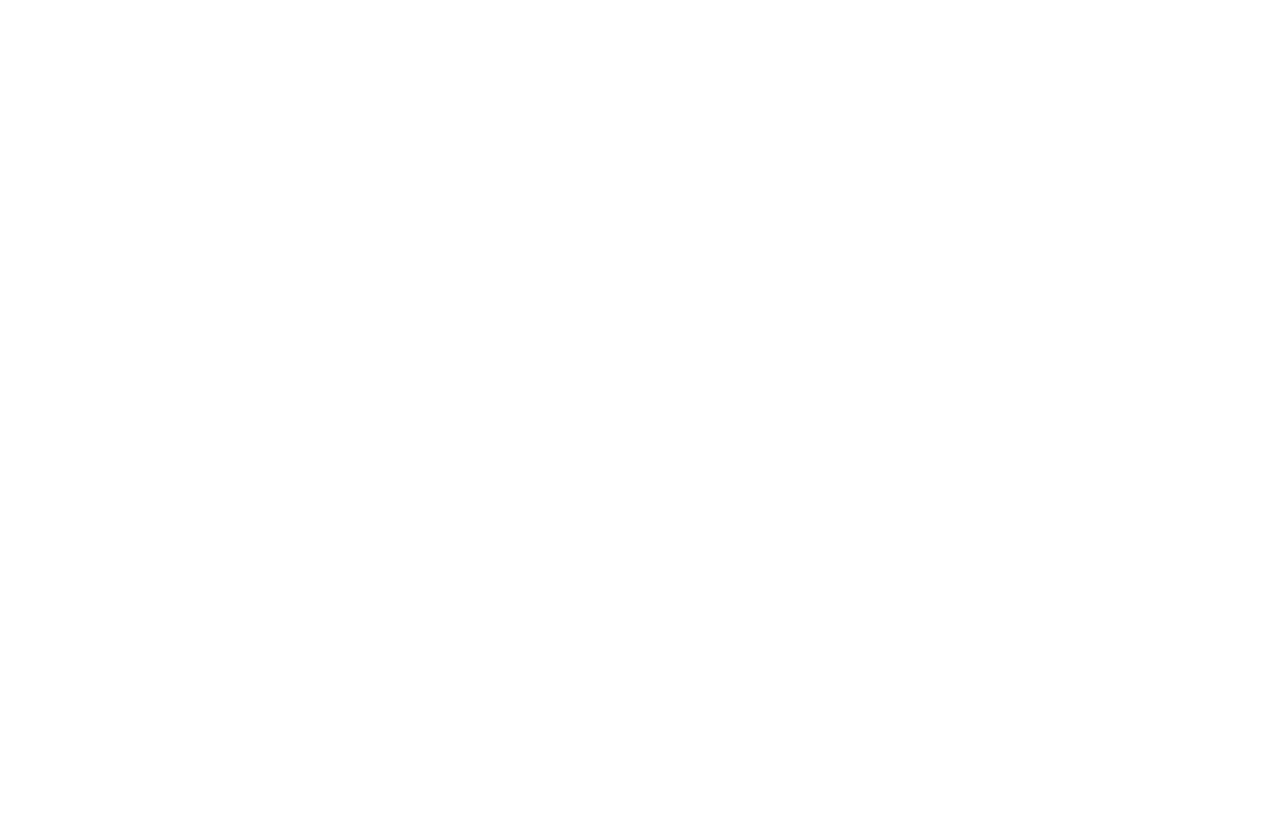
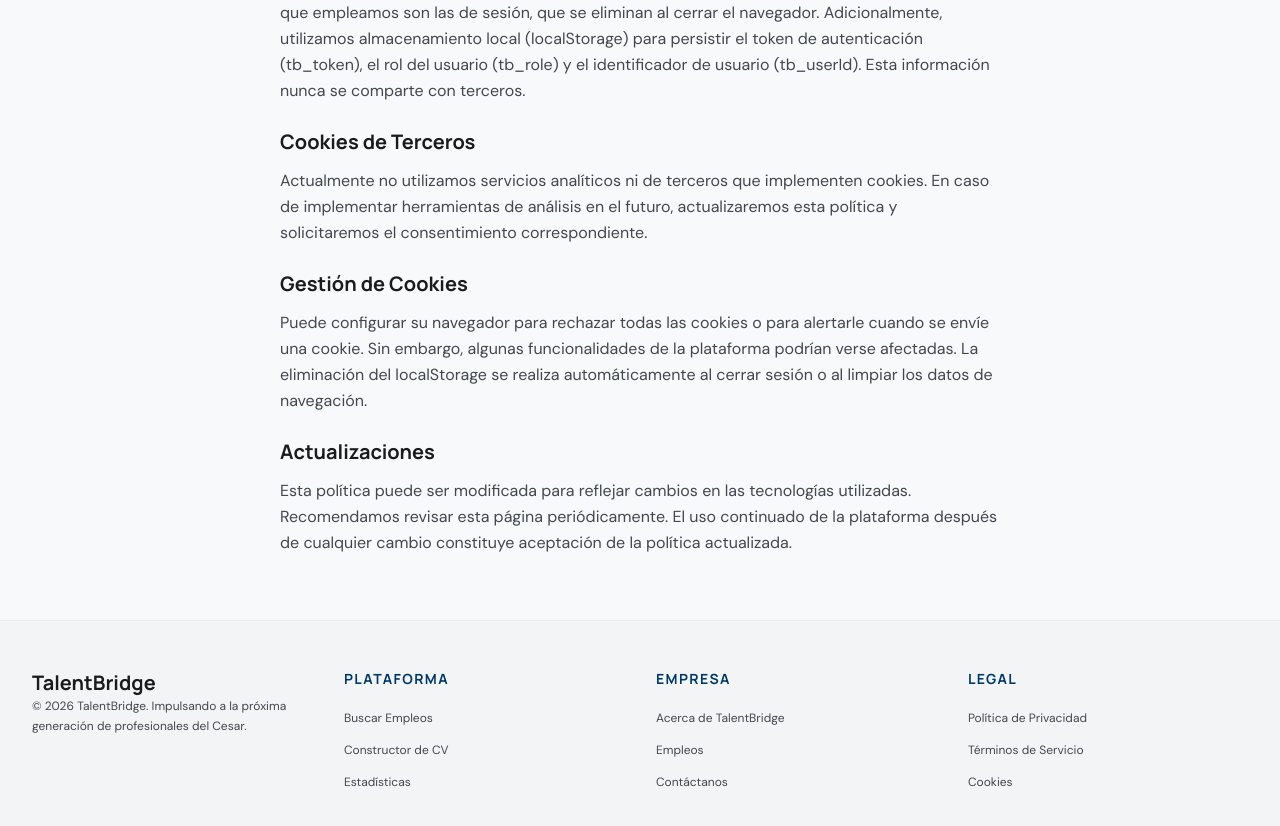
Before and after one commit to Timmy0825XD/talentbridge, a Next.js app in the folder frontend/: page /legal/cookies in a window 1280 px wide. Before the commit this address had no page. Shown: the part 500-1326 px from the top of the page. Before the commit the page ends 800 px from the top, so only its background shows below. Built offline with nearby package versions, Linux system fonts and the light colour scheme.

Commit message:
feat(frontend): agregar página de cookies y conectar links legales

```diff
--- /dev/null
+++ b/frontend/app/(public)/legal/cookies/page.tsx
@@ -0,0 +1,18 @@
+import { publicLinks } from "@/src/content/site-links";
+import { legalContent } from "@/src/content/legal";
+import InfoPageLayout from "@/src/components/info/InfoPageLayout";
+
+export default function CookiesPage() {
+  const { title, description, sections } = legalContent.cookies;
+
+  return (
+    <InfoPageLayout title={title} description={description} breadcrumb={[{ label: "Legal" }, { label: title }]}>
+      {sections.map((section) => (
+        <section key={section.title} className="space-y-3">
+          <h2 className="text-xl font-bold text-on-surface font-headline">{section.title}</h2>
+          <p className="text-on-surface-variant leading-relaxed">{section.content}</p>
+        </section>
+      ))}
+    </InfoPageLayout>
+  );
+}
--- a/frontend/app/auth/register/page.tsx
+++ b/frontend/app/auth/register/page.tsx
@@ -5,6 +5,7 @@
 import { useRouter } from "next/navigation";
 import { Eye, EyeOff, ArrowRight, TrendingUp, ArrowLeft } from "lucide-react";
 import api from "@/src/lib/api";
+import { publicLinks } from "@/src/content/site-links";
 
 type Role = "STUDENT" | "GRADUATE" | "COMPANY";
 
@@ -221,11 +222,11 @@
                 />
                 <label htmlFor="terms" className="text-sm text-[#424750] leading-relaxed">
                   Acepto los
-                  <Link href="#" className="text-[#00386c] font-semibold hover:underline underline-offset-4">
+                  <Link href={publicLinks.terms} className="text-[#00386c] font-semibold hover:underline underline-offset-4">
                     Términos de Servicio
                   </Link>
                   y la
-                  <Link href="#" className="text-[#00386c] font-semibold hover:underline underline-offset-4">
+                  <Link href={publicLinks.privacy} className="text-[#00386c] font-semibold hover:underline underline-offset-4">
                     Política de Privacidad
                   </Link>
                 </label>
@@ -267,9 +268,13 @@
           © 2026 TalentBridge
         </span>
         <div className="flex gap-4">
-          {["Privacidad", "Términos", "Soporte"].map((item) => (
-            <Link key={item} href="#" className="text-[10px] font-semibold uppercase tracking-widest text-[#191c1e] hover:text-[#00386c]" >
-              {item}
+          {[
+            { label: "Privacidad", href: publicLinks.privacy },
+            { label: "Términos", href: publicLinks.terms },
+            { label: "Soporte", href: publicLinks.contact },
+          ].map(({ label, href }) => (
+            <Link key={label} href={href} className="text-[10px] font-semibold uppercase tracking-widest text-[#191c1e] hover:text-[#00386c]" >
+              {label}
             </Link>
           ))}
         </div>
--- a/frontend/app/page.tsx
+++ b/frontend/app/page.tsx
@@ -1,6 +1,7 @@
 import Link from "next/link";
 import Image from "next/image";
 import { Sparkles, GraduationCap, Newspaper, CheckCheck, ChartBarBig, ChartSpline, Handshake, Workflow, Landmark } from "lucide-react";
+import { publicLinks } from "@/src/content/site-links";
 
 export default function Home() {
   return (
@@ -283,23 +284,35 @@
           {[
             {
               title: "Plataforma",
-              links: ["Buscar Empleos", "Constructor de CV", "Estadísticas"],
+              links: [
+                { label: "Buscar Empleos", href: "#" },
+                { label: "Constructor de CV", href: "#" },
+                { label: "Estadísticas", href: "#" },
+              ],
             },
             {
               title: "Empresa",
-              links: ["Acerca de TalentBridge", "Empleos", "Contáctanos"],
+              links: [
+                { label: "Acerca de TalentBridge", href: "#" },
+                { label: "Empleos", href: "#" },
+                { label: "Contáctanos", href: "#" },
+              ],
             },
             {
               title: "Legal",
-              links: [ "Política de Privacidad", "Términos de Servicio", "Cookies"],
+              links: [
+                { label: "Política de Privacidad", href: publicLinks.privacy },
+                { label: "Términos de Servicio", href: publicLinks.terms },
+                { label: "Cookies", href: publicLinks.cookies },
+              ],
             },
           ].map(({ title, links }) => (
             <div key={title}>
               <h5 className="text-[#00386c] font-bold mb-4 font-headline text-sm uppercase tracking-widest"> {title} </h5>
               <ul className="space-y-2">
-                {links.map((link) => (
-                  <li key={link}>
-                    <Link href="#" className="text-xs text-slate-500 hover:text-[#00386c] transition-colors" > {link} </Link>
+                {links.map(({ label, href }) => (
+                  <li key={label}>
+                    <Link href={href} className="text-xs text-slate-500 hover:text-[#00386c] transition-colors" > {label} </Link>
                   </li>
                 ))}
               </ul>
```
